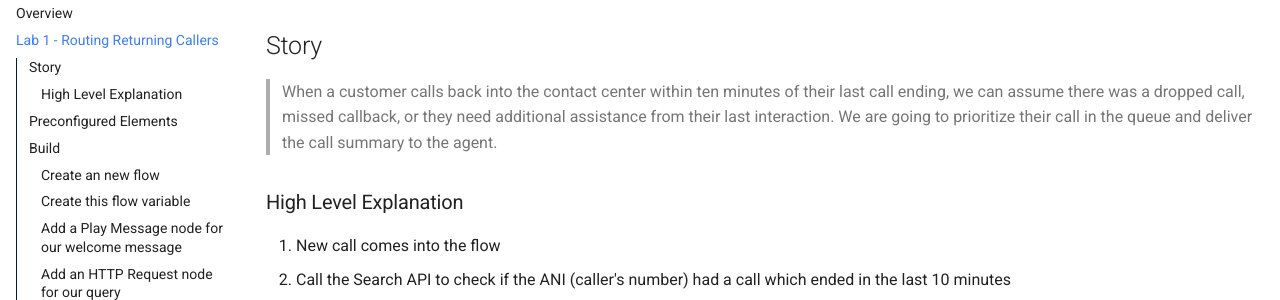
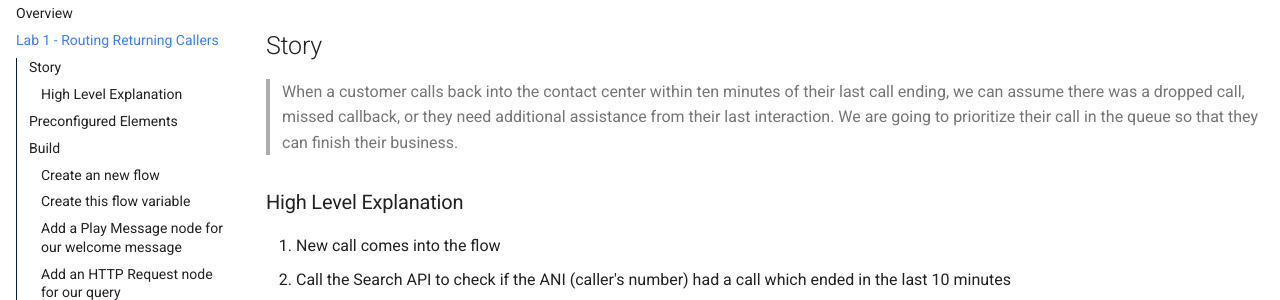
Before and after one commit to WebexCC-SA/LAB-2354, an MkDocs documentation site: the page built from docs/lab1_returningCustomer.md, in a window 1280 px wide and 900 px high. Shown: the part 200-500 px from the top of the window. Built offline with MkDocs 1.6.1 and Material for MkDocs 9.7.7, drawn with Linux system fonts in a browser that asks for light colours.

Commit message:
updating story 1

```diff
--- a/docs/lab1_returningCustomer.md
+++ b/docs/lab1_returningCustomer.md
@@ -1,7 +1,7 @@
 # Lab 1 - Routing Returning Callers
 
 ## Story
-> When a customer calls back into the contact center within ten minutes of their last call ending, we can assume there was a dropped call, missed callback, or they need additional assistance from their last interaction.  We are going to prioritize their call in the queue and deliver the call summary to the agent.
+> When a customer calls back into the contact center within ten minutes of their last call ending, we can assume there was a dropped call, missed callback, or they need additional assistance from their last interaction.  We are going to prioritize their call in the queue so that they can finish their business.
 
 ### High Level Explanation
 1. New call comes into the flow
@@ -277,4 +277,4 @@ Variables:
 # Once you have completed the testing, let the instructor know.
 ---
 
-<script src='../assets/load.js'><script>
+<script src='../assets/load.js'></script>
```
